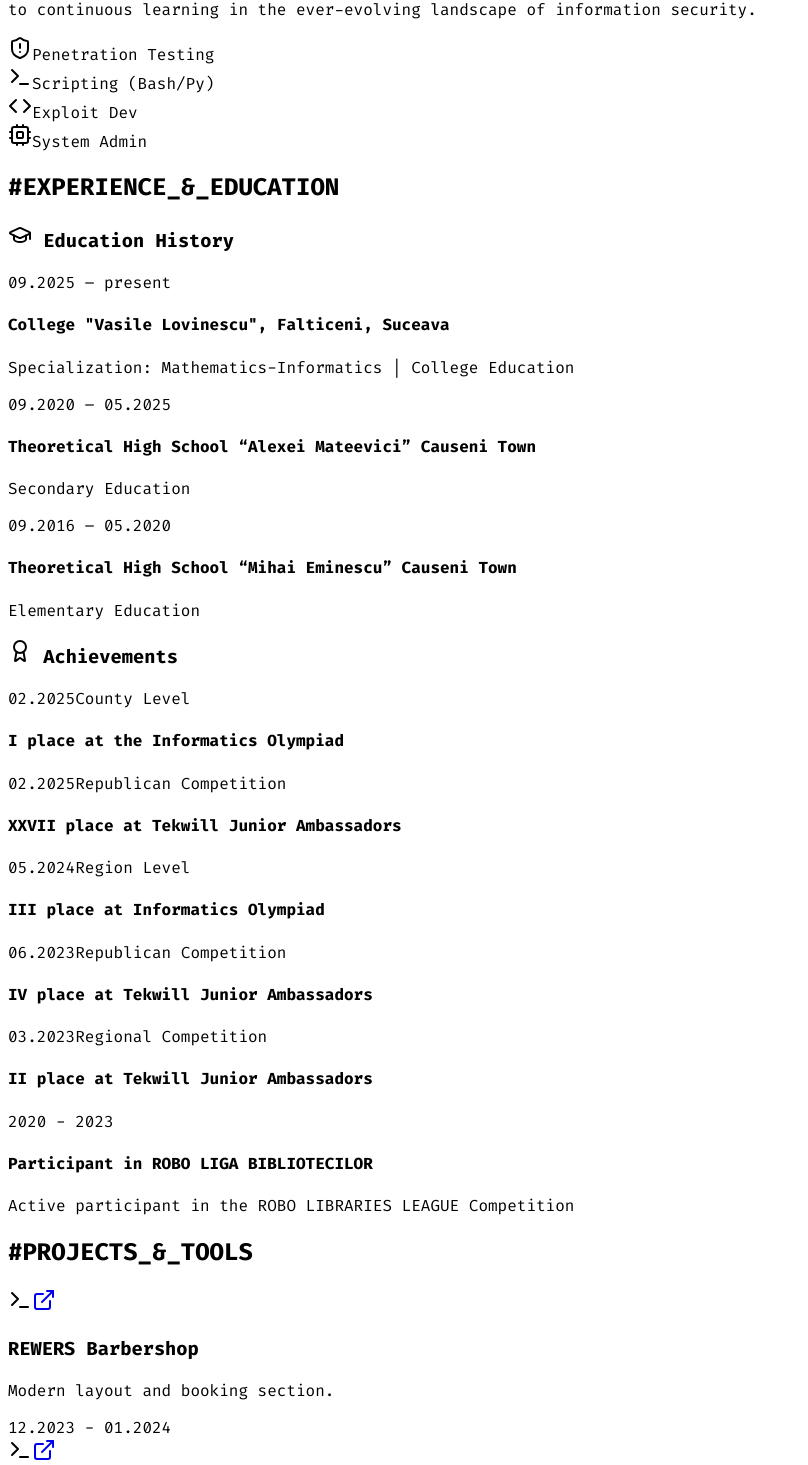
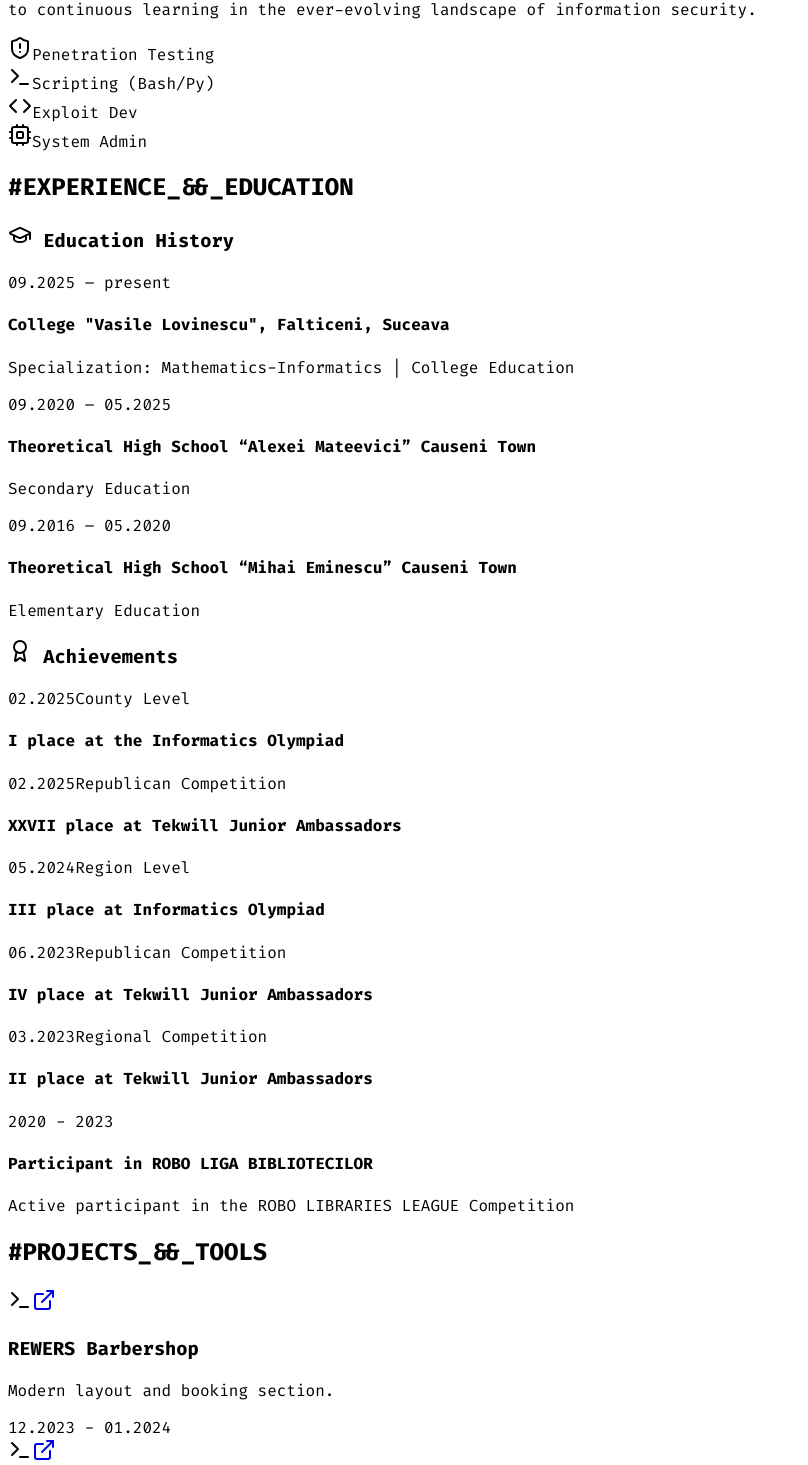
Before and after one commit to SerafimLupan/Serafim_Lupan-v2, a React (Vite) app in the folder client/: page / in a window 1280 px wide. Shown: the part 1285-2750 px from the top of the page, without its empty margins (0-808 px from the left). Built offline with nearby package versions, Linux system fonts and the light colour scheme; a web font is replaced by a local one.

Commit message:
Update Home.tsx

```diff
--- a/client/src/pages/Home.tsx
+++ b/client/src/pages/Home.tsx
@@ -206,7 +206,7 @@ const onSubmit = async (data: z.infer<typeof insertContactMessageSchema>) => {
       {/* Experience Section */}
       <section id="experience" className="py-24">
         <div className="max-w-5xl mx-auto px-4 sm:px-6 lg:px-8">
-          <SectionHeading title="EXPERIENCE_&_EDUCATION" align="left" />
+          <SectionHeading title="EXPERIENCE_&&_EDUCATION" align="left" />
 
           <div className="grid grid-cols-1 lg:grid-cols-2 gap-12">
             <div>
@@ -256,7 +256,7 @@ const onSubmit = async (data: z.infer<typeof insertContactMessageSchema>) => {
       {/* Projects & Certifications Section */}
       <section id="projects" className="py-24 bg-black/80">
         <div className="max-w-6xl mx-auto px-4 sm:px-6 lg:px-8">
-          <SectionHeading title="PROJECTS_&_TOOLS" />
+          <SectionHeading title="PROJECTS_&&_TOOLS" />
 
           <div className="grid grid-cols-1 md:grid-cols-3 gap-6 mb-16">
             {siteData.projects.map((project, idx) => (
```
